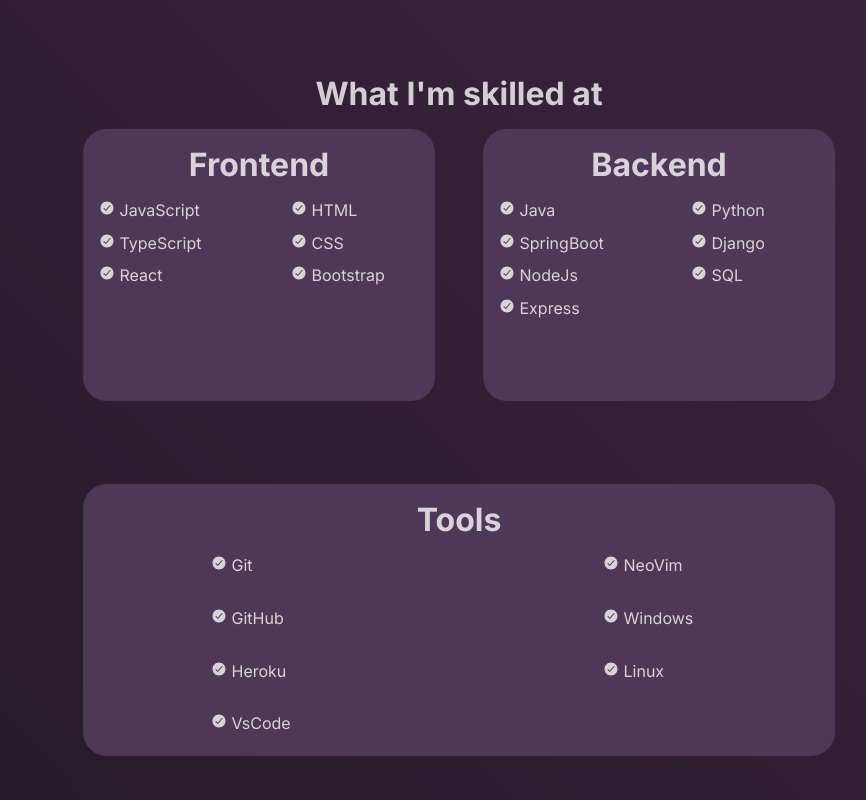
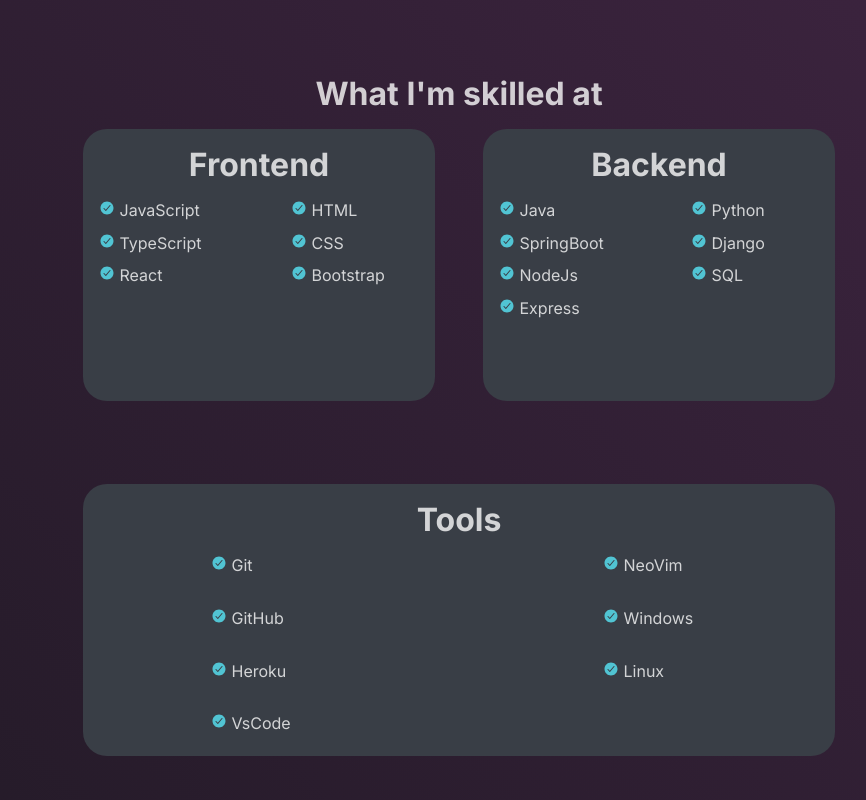
Before and after one commit to dndanli/dndanli-portfolio-v2, a React (Create React App) app in the folder dndanli-portfolio/: page / in a window 1280 px wide. Shown: the part 880-1680 px from the top of the page, without its empty margins (181-1047 px from the left). Built offline with nearby package versions, Linux system fonts and the light colour scheme.

Commit message:
updated colors

```diff
--- a/dndanli-portfolio/src/Components/Skillset/SkillsetCard.style.ts
+++ b/dndanli-portfolio/src/Components/Skillset/SkillsetCard.style.ts
@@ -4,11 +4,12 @@
 const StyledSkillsetCard = styled(SkillsetCard)`
   min-width: 19rem;
   min-height: 17rem;
-  background-color: rgba(83, 59, 91, 0.9);
+  background-color: #393e46;
   color: rgba(250, 250, 250, 0.8);
   border-radius: 1.5rem;
 
   .skill-title {
+    color: rgba(250, 250, 250, 0.8);
     text-align: center;
     padding-top: 1rem;
   }
@@ -27,6 +28,9 @@
   .skill-list-item {
     margin-bottom: 10%;
   }
+  .checkmark-icon {
+    color: #51c4d3;
+  }
 `;
 
 export default StyledSkillsetCard;
```
